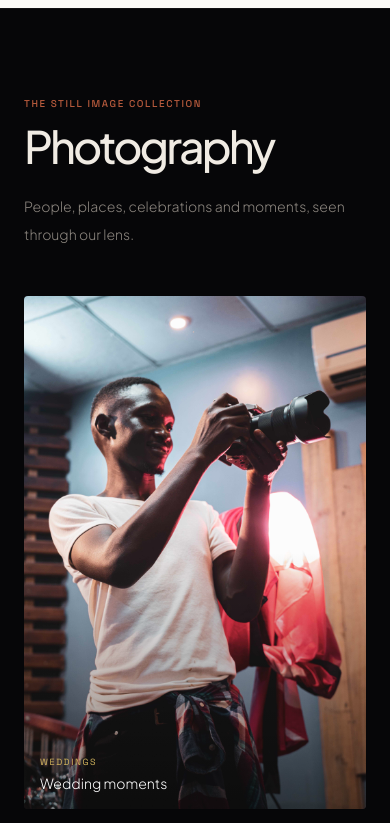
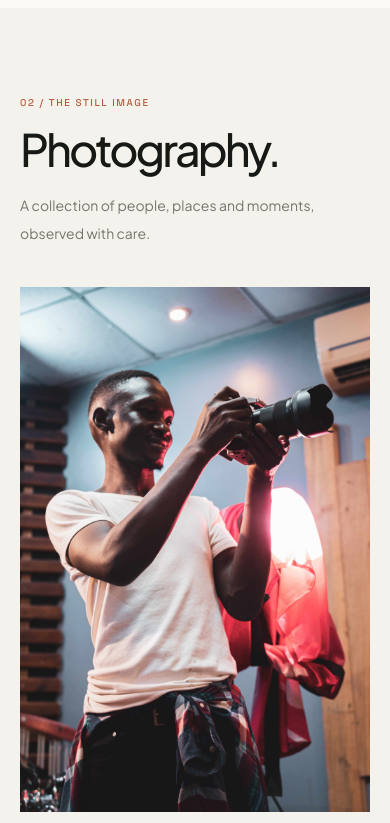
Before and after one commit to OkechaWilly/tatenopictures-web, a Next.js app: page / in a window 390 px wide. Shown: the part 3540-4363 px from the top of the page. Built offline with nearby package versions, Linux system fonts and the light colour scheme.

Commit message:
Reimagine Tateno Pictures with an editorial studio design system

```diff
--- a/src/components/sections/PhotographyFeature.tsx
+++ b/src/components/sections/PhotographyFeature.tsx
@@ -3,124 +3,65 @@
 import { useState } from 'react';
 import Image from 'next/image';
 import Link from 'next/link';
-import { motion, AnimatePresence } from 'framer-motion';
+import { AnimatePresence, motion } from 'framer-motion';
 
-interface PhotoItem {
-  id: string;
-  src: string;
-  title: string;
-  category: string;
-}
-
-const photographyWorks: PhotoItem[] = [
-  { id: '1', src: '/images/weddings/still-01.jpeg', title: 'Wedding moments', category: 'Weddings' },
-  { id: '2', src: '/images/weddings/still-02.jpeg', title: 'Wedding details', category: 'Weddings' },
-  { id: '3', src: '/images/photo-still.jpg', title: 'A frame from the field', category: 'Visual stories' },
-  { id: '4', src: '/images/weddings/still-03.jpeg', title: 'Celebration', category: 'Weddings' },
-  { id: '5', src: '/images/weddings/still-04.jpeg', title: 'Together', category: 'Weddings' },
-  { id: '6', src: '/images/directing-still.jpg', title: 'On set', category: 'Behind the scenes' },
-  { id: '7', src: '/images/weddings/still-05.jpeg', title: 'The evening light', category: 'Weddings' },
-  { id: '8', src: '/images/boat.JPG', title: 'On the water', category: 'Places' },
+const photos = [
+  { src: '/images/weddings/still-01.jpeg', alt: 'A moment from a wedding celebration', label: 'Weddings' },
+  { src: '/images/photo-still.jpg', alt: 'A photographic study', label: 'Visual stories' },
+  { src: '/images/weddings/still-02.jpeg', alt: 'A wedding portrait', label: 'Weddings' },
+  { src: '/images/boat.JPG', alt: 'A scene on the water', label: 'Places' },
+  { src: '/images/weddings/still-03.jpeg', alt: 'A moment during a celebration', label: 'Weddings' },
+  { src: '/images/africans.jpg', alt: 'People in a shared moment', label: 'People' },
+  { src: '/images/weddings/still-04.jpeg', alt: 'A wedding detail', label: 'Weddings' },
+  { src: '/images/weddings/still-05.jpeg', alt: 'A wedding celebration', label: 'Weddings' },
 ];
 
 export default function PhotographyFeature({ limit }: { limit?: number }) {
-  const [selectedPhoto, setSelectedPhoto] = useState<PhotoItem | null>(null);
-  const visiblePhotos = typeof limit === 'number' ? photographyWorks.slice(0, limit) : photographyWorks;
+  const [selected, setSelected] = useState<number | null>(null);
+  const visible = typeof limit === 'number' ? photos.slice(0, limit) : photos;
 
   return (
-    <section id="stills" className="border-t border-white/5 bg-[#060608] px-6 py-20 md:py-28">
-      <div className="mx-auto max-w-[1400px]">
-        <div className="mb-12 flex flex-col justify-between gap-6 md:mb-16 md:flex-row md:items-end">
+    <section id="photography" className="bg-[var(--paper)] px-5 py-20 sm:px-8 md:py-28 lg:px-14">
+      <div className="mx-auto max-w-[1500px]">
+        <div className="mb-10 flex flex-col justify-between gap-5 md:mb-14 md:flex-row md:items-end">
           <div>
-            <span className="label-gold mb-3 inline-block">The still image collection</span>
-            <h2 className="display-lg text-[#F0EBE3]">Photography</h2>
+            <span className="eyebrow mb-4">02 / The still image</span>
+            <h2 className="display-lg text-[var(--ink)]">Photography.</h2>
           </div>
-          <p className="max-w-sm text-sm font-light leading-7 text-[#8C867F]">
-            People, places, celebrations and moments, seen through our lens.
+          <p className="max-w-md text-sm leading-7 text-[var(--muted)] md:text-base">
+            A collection of people, places and moments, observed with care.
           </p>
         </div>
 
-        <div className="columns-1 gap-4 sm:columns-2 lg:columns-3 xl:columns-4">
-          {visiblePhotos.map((photo, idx) => (
-            <motion.button
-              key={photo.id}
-              type="button"
-              initial={{ opacity: 0, y: 18 }}
-              whileInView={{ opacity: 1, y: 0 }}
-              viewport={{ once: true, amount: 0.1 }}
-              transition={{ duration: 0.55, delay: Math.min(idx * 0.04, 0.2) }}
-              onClick={() => setSelectedPhoto(photo)}
-              aria-label={`View photograph: ${photo.title}`}
-              className="group relative mb-4 block w-full break-inside-avoid overflow-hidden rounded-sm bg-[#111014] text-left focus-visible:outline focus-visible:outline-2 focus-visible:outline-offset-4 focus-visible:outline-[#C9A84C]"
-            >
-              <Image
-                src={photo.src}
-                alt={photo.title}
-                width={1000}
-                height={1300}
-                className="h-auto w-full object-cover transition duration-700 group-hover:scale-[1.025] group-hover:brightness-90"
-                sizes="(max-width: 640px) 100vw, (max-width: 1024px) 50vw, 25vw"
-              />
-              <span className="pointer-events-none absolute inset-0 bg-gradient-to-t from-black/65 via-transparent to-transparent opacity-70 transition-opacity group-hover:opacity-100" />
-              <span className="absolute inset-x-0 bottom-0 p-4 opacity-100 transition-opacity md:opacity-0 md:group-hover:opacity-100">
-                <span className="block font-mono text-[9px] uppercase tracking-[0.18em] text-[#D5B65E]">{photo.category}</span>
-                <span className="mt-1 block text-sm font-light text-white">{photo.title}</span>
+        <div className="masonry-grid">
+          {visible.map((photo, index) => (
+            <motion.button key={photo.src} type="button" initial={{ opacity: 0, y: 16 }} whileInView={{ opacity: 1, y: 0 }} viewport={{ once: true, amount: .1 }} transition={{ duration: .5, delay: (index % 4) * .04 }} onClick={() => setSelected(index)} aria-label={`Open photograph: ${photo.alt}`} className="masonry-item group block w-full cursor-zoom-in text-left">
+              <Image src={photo.src} alt={photo.alt} width={1100} height={1400} sizes="(max-width: 640px) 100vw, (max-width: 1024px) 50vw, 25vw" className="h-auto w-full object-cover" />
+              <span className="masonry-item-overlay">
+                <span className="text-[10px] font-medium uppercase tracking-[.15em] text-white">{photo.label}</span>
               </span>
             </motion.button>
           ))}
         </div>
 
-        {typeof limit === 'number' && photographyWorks.length > limit && (
+        {typeof limit === 'number' && photos.length > limit && (
           <div className="mt-12 flex justify-center">
-            <Link href="/photography" className="inline-flex items-center gap-3 border border-white/20 px-6 py-3 text-xs uppercase tracking-[0.16em] text-[#F0EBE3] transition-colors hover:border-[#C9A84C] hover:text-[#C9A84C]">
-              View all photography <span aria-hidden="true">↗</span>
-            </Link>
+            <Link href="/photography" className="btn-outline">View the photography archive <span aria-hidden="true">↗</span></Link>
           </div>
         )}
+      </div>
 
-        <AnimatePresence>
-          {selectedPhoto && (
-            <motion.div
-              initial={{ opacity: 0 }}
-              animate={{ opacity: 1 }}
-              exit={{ opacity: 0 }}
-              onClick={(event) => {
-                if (event.target === event.currentTarget) setSelectedPhoto(null);
-              }}
-              onKeyDown={(event) => {
-                if (event.key === 'Escape') setSelectedPhoto(null);
-              }}
-              className="fixed inset-0 z-[70] flex cursor-zoom-out items-center justify-center bg-[#060608]/95 p-4 backdrop-blur-md md:p-8"
-            >
-              <div className="absolute right-5 top-5 flex gap-3">
-                <button type="button" onClick={() => setSelectedPhoto(null)} className="border border-white/20 px-4 py-2 text-xs uppercase tracking-widest text-white hover:border-[#C9A84C]" aria-label="Close photograph">
-                  Close <span aria-hidden="true">×</span>
-                </button>
-              </div>
-              <motion.div
-                initial={{ scale: 0.97, opacity: 0 }}
-                animate={{ scale: 1, opacity: 1 }}
-                exit={{ scale: 0.97, opacity: 0 }}
-                transition={{ duration: 0.3 }}
-                className="flex max-h-[86vh] max-w-6xl flex-col items-center"
-              >
-                <Image
-                  src={selectedPhoto.src}
-                  alt={selectedPhoto.title}
-                  width={1800}
-                  height={1400}
-                  className="max-h-[78vh] w-auto max-w-full rounded-sm object-contain"
-                  sizes="90vw"
-                />
-                <div className="mt-4 text-center">
-                  <span className="font-mono text-[9px] uppercase tracking-[0.18em] text-[#C9A84C]">{selectedPhoto.category}</span>
-                  <h3 className="mt-1 font-serif text-xl font-light text-[#F0EBE3]">{selectedPhoto.title}</h3>
-                </div>
-              </motion.div>
-            </motion.div>
-          )}
-        </AnimatePresence>
-      </div>
+      <AnimatePresence>
+        {selected !== null && visible[selected] && (
+          <motion.div initial={{ opacity: 0 }} animate={{ opacity: 1 }} exit={{ opacity: 0 }} onClick={(event) => { if (event.target === event.currentTarget) setSelected(null); }} onKeyDown={(event) => { if (event.key === 'Escape') setSelected(null); }} className="fixed inset-0 z-[80] flex items-center justify-center bg-[rgba(16,17,15,.96)] p-4 sm:p-8" role="dialog" aria-modal="true" aria-label="Photograph viewer">
+            <button type="button" onClick={() => setSelected(null)} className="absolute right-5 top-5 border border-white/30 px-4 py-2 text-xs uppercase tracking-widest text-white hover:bg-white hover:text-black">Close ×</button>
+            <div className="flex max-h-[88vh] max-w-6xl flex-col items-center">
+              <Image src={visible[selected].src} alt={visible[selected].alt} width={1800} height={1500} className="max-h-[78vh] w-auto max-w-full object-contain" sizes="92vw" />
+              <p className="mt-4 text-center text-xs uppercase tracking-[.16em] text-white/65">{visible[selected].label}</p>
+            </div>
+          </motion.div>
+        )}
+      </AnimatePresence>
     </section>
   );
 }
```
